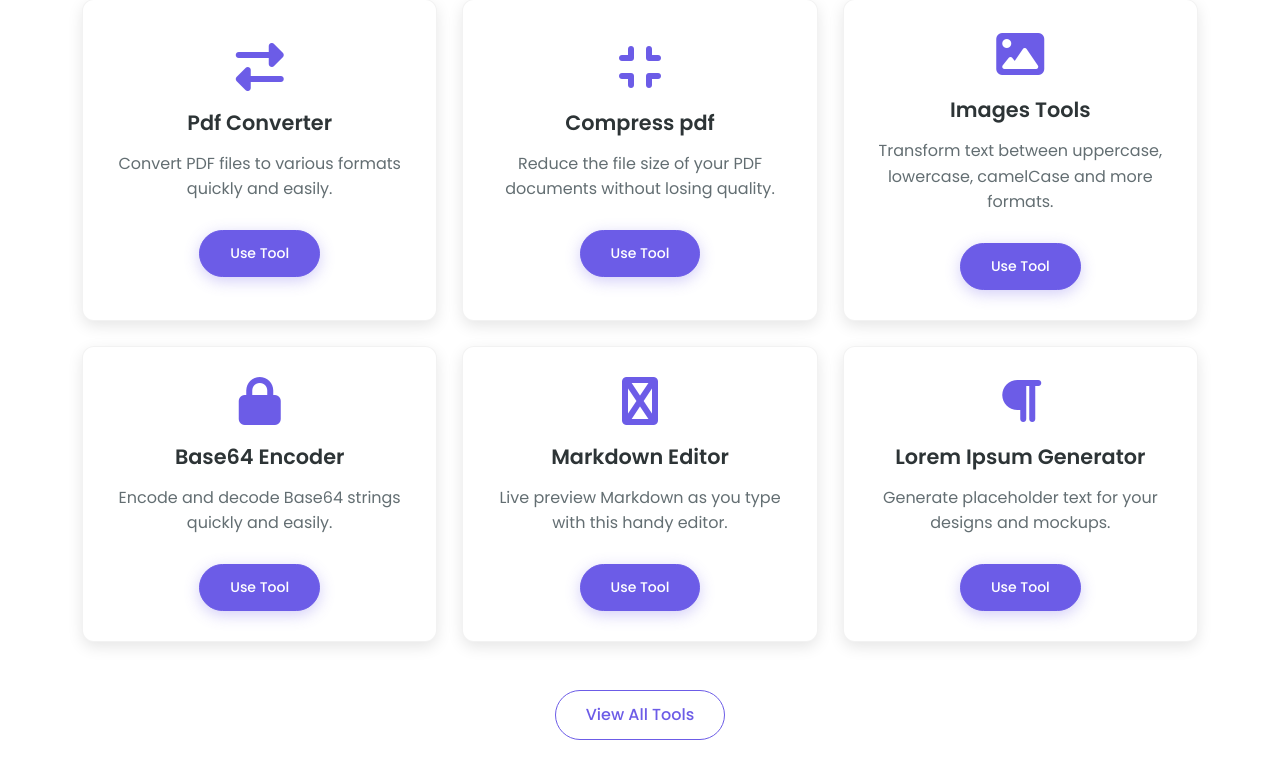
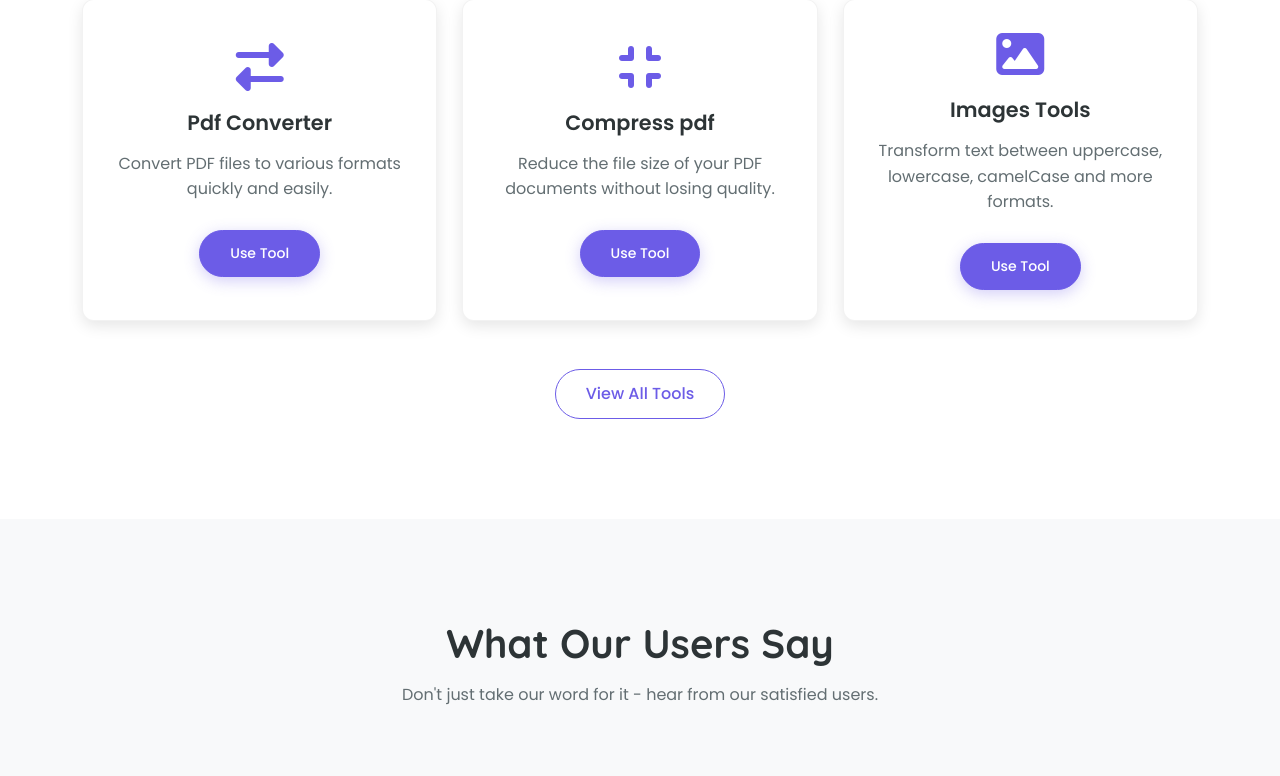
Before and after one commit to kunalubi/infinityfree_project, a PHP site: page /infinityfree_project/ in a window 1280 px wide. Shown: the part 2366-3142 px from the top of the page. Run offline with PHP 8.4, Linux system fonts and the light colour scheme.

Commit message:
remove some part

```diff
--- a/index.php
+++ b/index.php
@@ -175,27 +175,27 @@
                     'category' => 'developer',
                     'link' => 'img-tools'
                 ],
-                [
-                    'name' => 'Base64 Encoder',
-                    'desc' => 'Encode and decode Base64 strings quickly and easily.',
-                    'icon' => 'fas fa-lock',
-                    'category' => 'developer',
-                    'link' => '#'
-                ],
-                [
-                    'name' => 'Markdown Editor',
-                    'desc' => 'Live preview Markdown as you type with this handy editor.',
-                    'icon' => 'fas fa-markdown',
-                    'category' => 'productivity',
-                    'link' => '#'
-                ],
-                [
-                    'name' => 'Lorem Ipsum Generator',
-                    'desc' => 'Generate placeholder text for your designs and mockups.',
-                    'icon' => 'fas fa-paragraph',
-                    'category' => 'design',
-                    'link' => '#'
-                ]
+                // [
+                //     'name' => 'Base64 Encoder',
+                //     'desc' => 'Encode and decode Base64 strings quickly and easily.',
+                //     'icon' => 'fas fa-lock',
+                //     'category' => 'developer',
+                //     'link' => '#'
+                // ],
+                // [
+                //     'name' => 'Markdown Editor',
+                //     'desc' => 'Live preview Markdown as you type with this handy editor.',
+                //     'icon' => 'fas fa-markdown',
+                //     'category' => 'productivity',
+                //     'link' => '#'
+                // ],
+                // [
+                //     'name' => 'Lorem Ipsum Generator',
+                //     'desc' => 'Generate placeholder text for your designs and mockups.',
+                //     'icon' => 'fas fa-paragraph',
+                //     'category' => 'design',
+                //     'link' => '#'
+                // ]
             ];
 
             foreach ($tools as $tool) {
```
